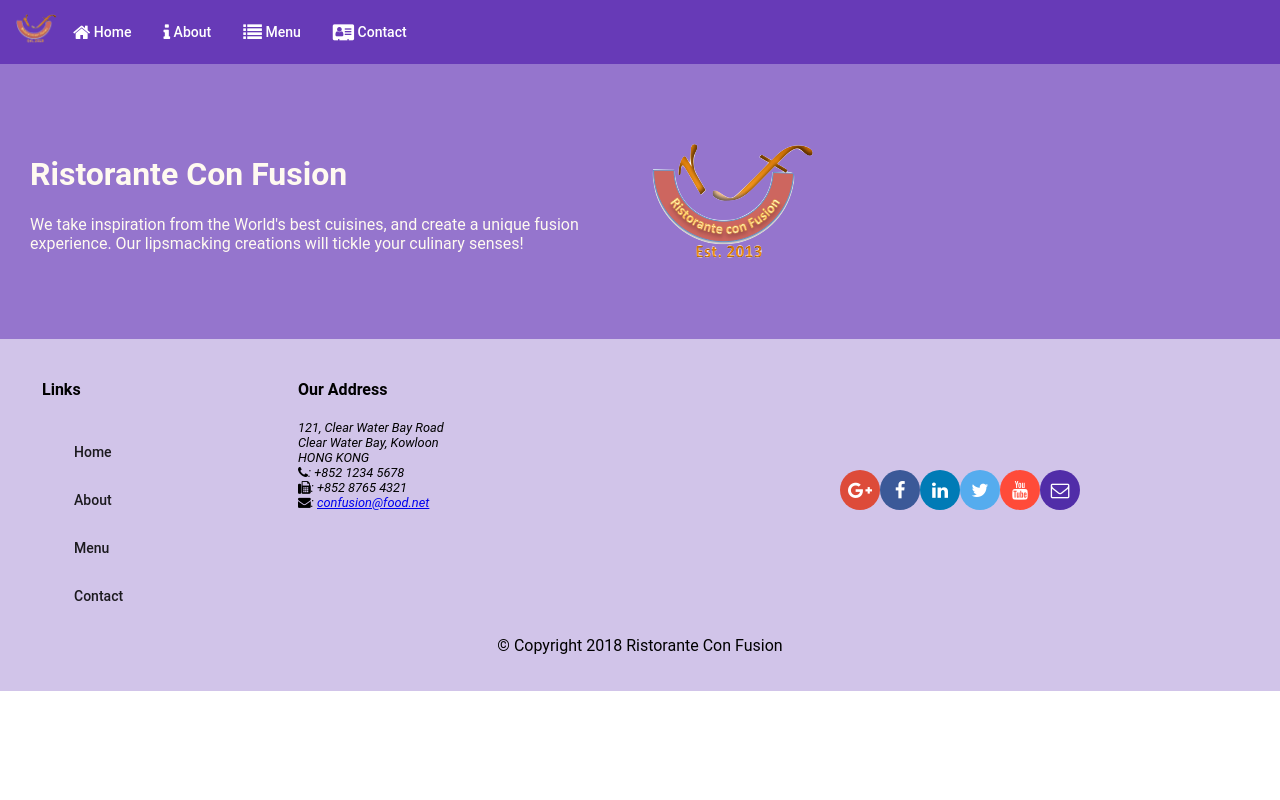
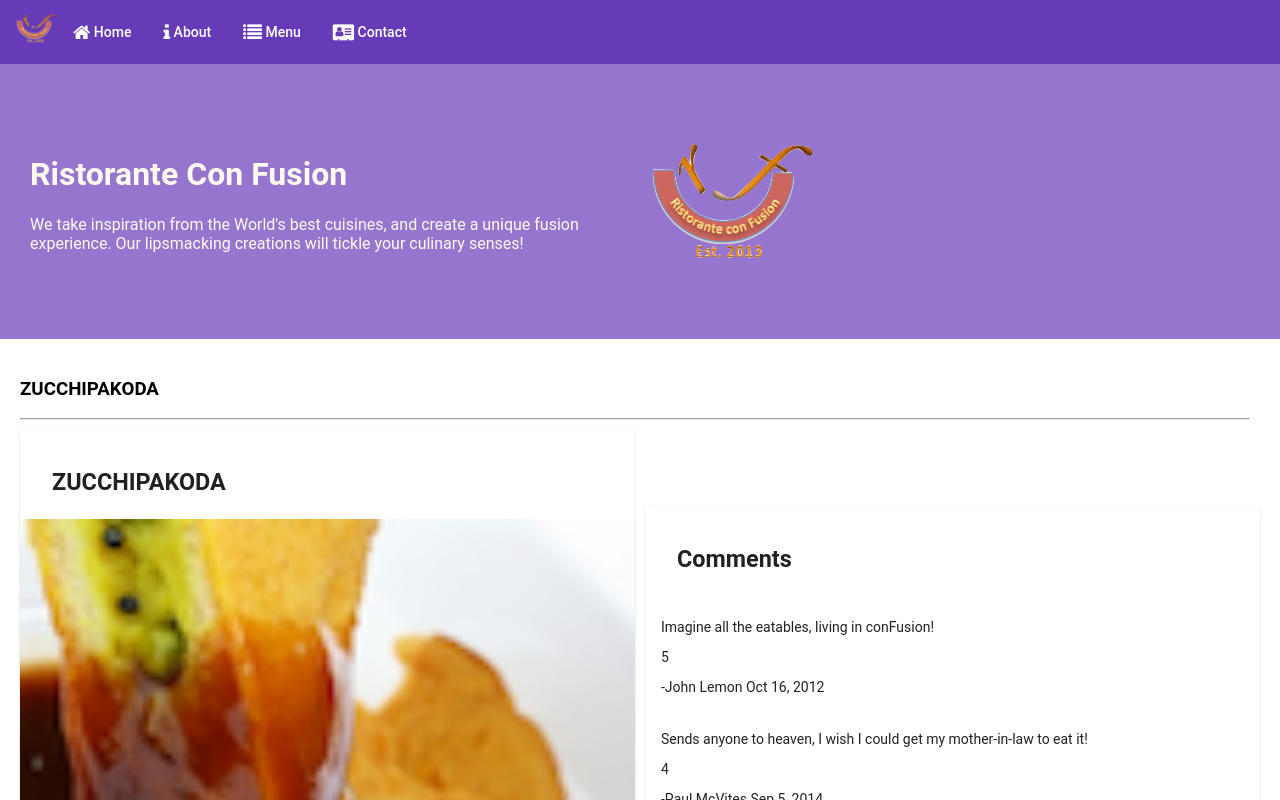
Before and after one commit to cheulong/angularbasic, an Angular app in the folder angular-basic/: page /dishdetail/1 in a window 1280 px wide. Before the commit this address led to /. Shown: the top 800 px of the page. Built offline with nearby package versions, Linux system fonts and the light colour scheme.

Commit message:
Single Page Applications Part 2

```diff
--- a/angular-basic/src/app/app-routing/routes.ts
+++ b/angular-basic/src/app/app-routing/routes.ts
@@ -10,5 +10,6 @@
   { path: 'home',  component: HomeComponent },
   { path: 'contactus',     component: ContactComponent },
   { path: 'menu',     component: MenuComponent },
+  { path: 'dishdetail/:id',     component: DishdetailComponent },
   { path: '', redirectTo: '/home', pathMatch: 'full' }
 ];
--- a/angular-basic/src/app/dishdetail/dishdetail.component.html
+++ b/angular-basic/src/app/dishdetail/dishdetail.component.html
@@ -1,6 +1,17 @@
+<div class="container"
+    fxLayout="row wrap"
+    fxLayout.sm="column"
+    fxLayout.xs="column"
+    fxLayoutAlign.gt-md="space-around center"
+    fxLayoutGap="10px"
+    fxLayoutGap.xs="0">
 
-<div class="container" fxLayout="row" fxLayout.sm="column" fxLayout.xs="column" fxLayoutAlign.gt-md="space-around"
-fxLayoutGap="10px" fxLayoutGap.xs="0">
+  <div fxFlex="100">
+    <div>
+      <h3>{{dish.name | uppercase}}</h3>
+      <hr>
+    </div>
+  </div>
 
 <div fxFlex *ngIf="dish">
   <mat-card>
@@ -15,6 +26,7 @@
       </p>
     </mat-card-content>
     <mat-card-actions>
+      <button mat-button (click)="goBack()">BACK</button>
       <button mat-button>LIKE</button>
       <button mat-button>SHARE</button>
     </mat-card-actions>
--- a/angular-basic/src/app/dishdetail/dishdetail.component.ts
+++ b/angular-basic/src/app/dishdetail/dishdetail.component.ts
@@ -1,6 +1,8 @@
 import { Component, OnInit, Input } from '@angular/core';
 import { Dish } from '../shared/dish';
-
+import { DishService } from '../services/dish.service';
+import { Params, ActivatedRoute } from '@angular/router';
+import { Location } from '@angular/common';
 @Component({
   selector: 'app-dishdetail',
   templateUrl: './dishdetail.component.html',
@@ -12,9 +14,20 @@
   @Input()
   dish: Dish;
 
-  constructor() { }
+  constructor(private dishservice: DishService,
+    private route: ActivatedRoute,
+    private location: Location) { }
 
-  ngOnInit() {
-  }
+    ngOnInit() {
+      const id = this.route.snapshot.params['id'];
+      console.log(id);
+
+      this.dish = this.dishservice.getDish(id);
+    }
+
+    goBack(): void {
+      this.location.back();
+    }
+
 
 }
--- a/angular-basic/src/app/menu/menu.component.html
+++ b/angular-basic/src/app/menu/menu.component.html
@@ -10,7 +10,7 @@
 
   <div fxFlex>
     <mat-grid-list cols="2" rowHeight="200px">
-      <mat-grid-tile *ngFor="let dish of dishes" (click) = "onSelect(dish)">
+      <mat-grid-tile *ngFor="let dish of dishes" [routerLink]="['/dishdetail', dish.id]">
         <img height="200px" src={{dish.image}} alt={{dish.name}}>
         <mat-grid-tile-footer>
           <h1>{{dish.name | uppercase}}</h1>
@@ -19,5 +19,4 @@
     </mat-grid-list>
   </div>
 
-  <app-dishdetail [dish] = "selectedDish"></app-dishdetail>
 </div>
```
